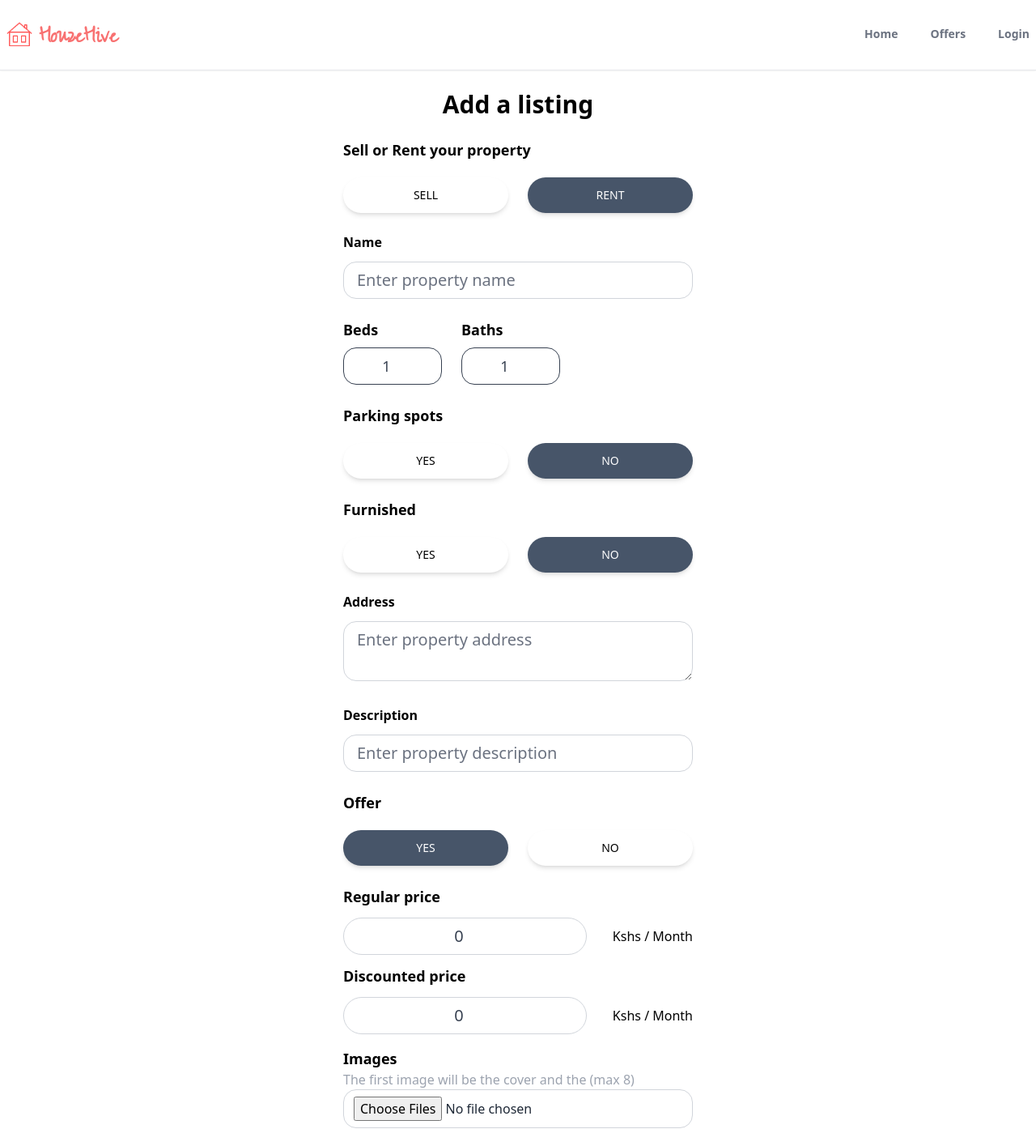
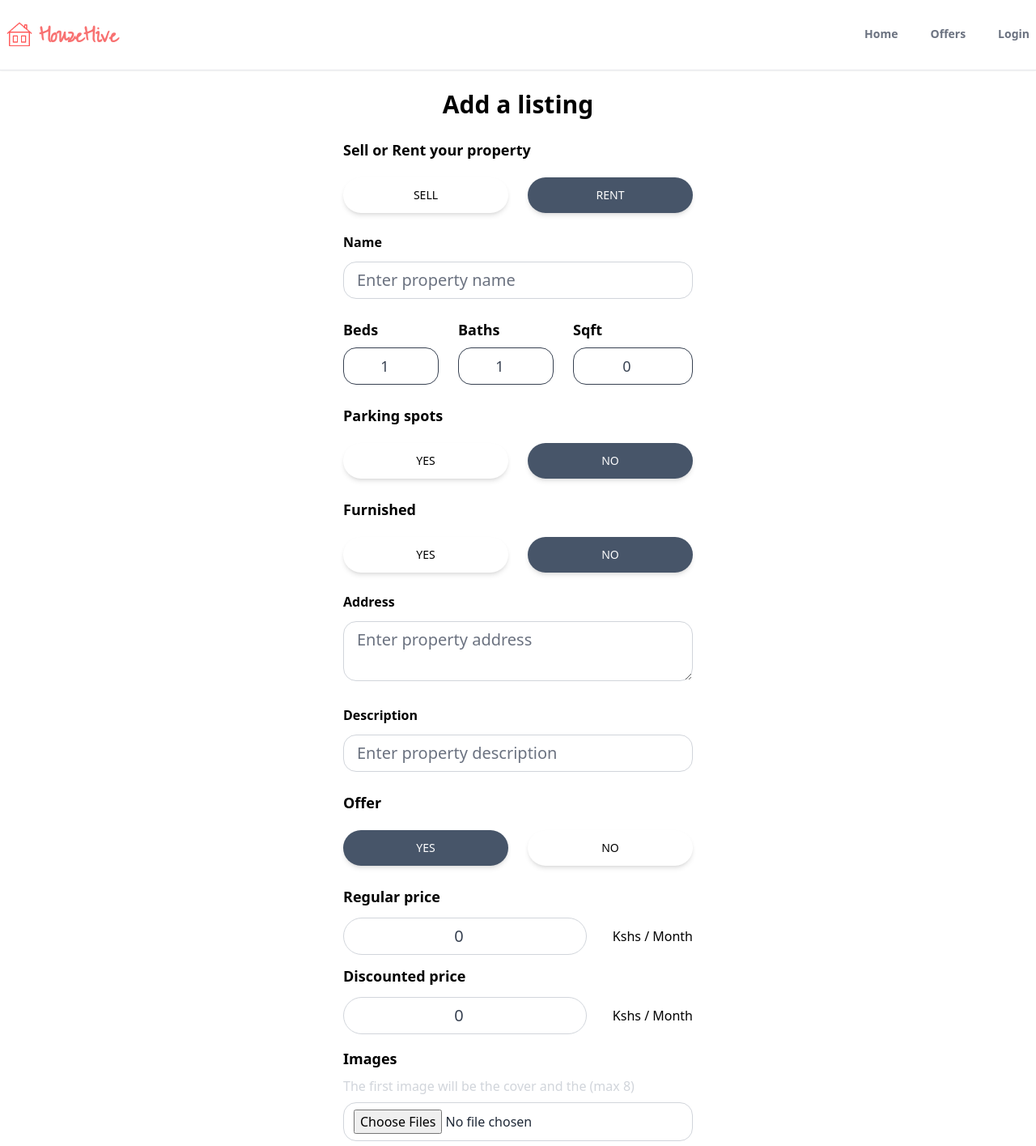
Before and after one commit to Huss3n/RealEstateProject, a React (Create React App) app in the folder houzez/: page /Add-listing in a window 1280 px wide. Shown: the top 1415 px of the page at 81% size. Built offline with nearby package versions, Linux system fonts and the light colour scheme; no server answers.

Commit message:
Added squarefeet

```diff
--- a/houzez/src/pages/Addlisting.jsx
+++ b/houzez/src/pages/Addlisting.jsx
@@ -13,8 +13,9 @@ export default function Addlisting() {
     offer: true,
     regularPrice: 0,
     discountedPrice: 0,
+    squarefeet: 0,
   });
-  const { type, name, bedrooms, bathroom, parking, furnished, address, description, offer, regularPrice, discountedPrice } = formData;
+  const { type, name, bedrooms, bathroom, parking, furnished, address, description, offer, regularPrice, discountedPrice, squarefeet } = formData;
   function onChange() {}
   return (
     <main className="max-w-md px-2 mx-auto">
@@ -59,6 +60,7 @@ export default function Addlisting() {
           className="w-full px-4 py-2 text-xl text-gray-700 bg-white border-gray-300 rounded-2xl transition duration-150 ease-in-out focus:text-gray-700 focus:bg-white focus:border-blue-500 mb-6"
         />
         <div className="flex space-x-6 mb-5">
+          {/* bedrooms  */}
           <div>
             <p className="text-lg font-semibold">Beds</p>
             <input
@@ -72,6 +74,7 @@ export default function Addlisting() {
               className="px-4 py-2 text-lg text-gray-700 bg-white border-gray-700 transition duration-150 ease-in-out focus:text-gray-700 focus:bg-white text-center rounded-2xl mt-2 w-full"
             />
           </div>
+          {/* bathrooms  */}
           <div>
             <p className="text-lg font-semibold">Baths</p>
             <input
@@ -81,6 +84,21 @@ export default function Addlisting() {
               onChange={onChange}
               min={1}
               max={20}
+              required
+              className="px-4 py-2 text-lg text-gray-700 bg-white border-gray-700 transition duration-150 ease-in-out focus:text-gray-700 focus:bg-white text-center rounded-2xl mt-2 w-full"
+            />
+          </div>
+          {/* squarefeet */}
+
+          <div>
+            <p className="text-lg font-semibold">Sqft</p>
+            <input
+              type="number"
+              id="squarefeet"
+              value={squarefeet}
+              onChange={onChange}
+              min={1}
+              max={50000}
               required
               className="px-4 py-2 text-lg text-gray-700 bg-white border-gray-700 transition duration-150 ease-in-out focus:text-gray-700 focus:bg-white text-center rounded-2xl mt-2 w-full"
             />
@@ -237,7 +255,7 @@ export default function Addlisting() {
         <div className="mb-6 mt-4">
           <p className="text-lg font-semibold">Images</p>
           {/* modify this for iphone photos  */}
-          <p className="text-gray-400">The first image will be the cover and the (max 8)</p>
+          <p className="text-gray-300 mt-2 mb-2">The first image will be the cover and the (max 8)</p>
           <input
             type="file"
             id="images"
```
